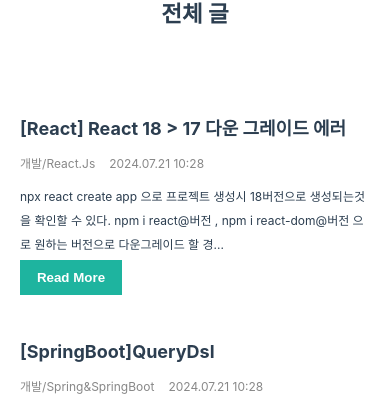
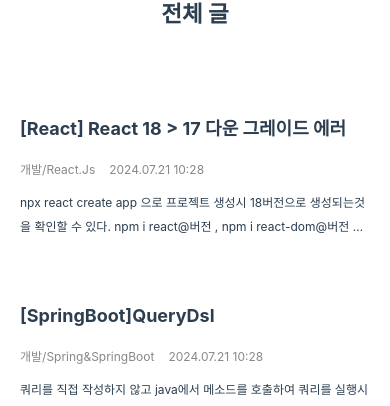
Before and after one commit to lgs0503/cholong_fe, a Vue app: page / in a window 390 px wide. Shown: the part 433-839 px from the top of the page. Built offline with nearby package versions, Linux system fonts and the light colour scheme.

Commit message:
퍼블 수정

```diff
--- a/src/assets/main.scss
+++ b/src/assets/main.scss
@@ -146,7 +146,7 @@ footer {
     .inner-board{
       padding: 20px;
       display: flex;
-      max-width: 1000px;
+      max-width: 900px;
 
       .inner-board-image{
         width: 200px;
@@ -161,9 +161,14 @@ footer {
       }
 
       .inner-board-post{
-        min-width: 500px;
 
         .post-title {
+          overflow: hidden;
+          text-overflow: ellipsis;
+          display: -webkit-box;
+          -webkit-box-orient: vertical;
+          -webkit-line-clamp: 1;
+          height: 40px;
           margin-top: 20px;
           font-weight: bold;
           font-size: 24px;
@@ -188,7 +193,11 @@ footer {
         }
 
         .post-content{
-          max-height: 55px;
+          overflow: hidden;
+          text-overflow: ellipsis;
+          display: -webkit-box;
+          -webkit-box-orient: vertical;
+          max-height: 50px;
           margin-bottom: 20px;
           line-height: 24px;
           -webkit-line-clamp: 2;
@@ -246,7 +255,7 @@ footer {
   }
 }
 
-@media (max-width: 576px) {
+@media (max-width: 550px) {
   .header {
     padding: 20px;
   }
@@ -255,7 +264,6 @@ footer {
     .main-board{
       .inner-board{
         padding:10px 0;
-        max-width: 350px;
 
         .inner-board-image{
           display: none;
@@ -266,17 +274,13 @@ footer {
         }
 
         .inner-board-post{
-          max-width: 350px;
-          min-width: 350px;
+          padding: 0 20px;
 
           .post-title {
-            max-width: 350px;
             font-size: 18px;
           }
 
           .post-category-form{
-            max-width: 350px;
-
             .post-category{
               font-size: 12px;
             }
@@ -288,7 +292,11 @@ footer {
 
           .post-content{
             font-size: 12px;
-            max-width: 350px;
+          }
+          div {
+            .button-more {
+              display: none;
+            }
           }
         }
       }
```
